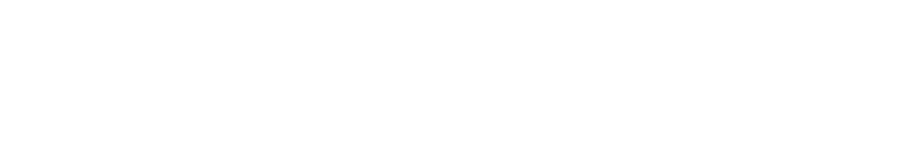
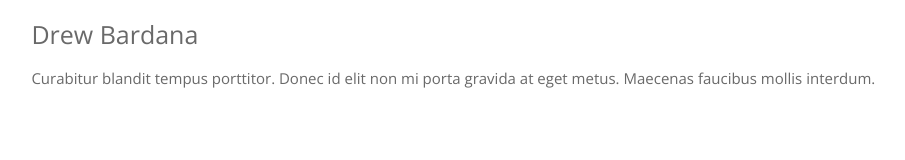
Before and after one commit to biancakrause/simple-project, a plain HTML site: page index.html in a window 1280 px wide. Shown: the whole page, without its empty margins (103-1008 px from the left). Drawn offline with nearby package versions, Linux system fonts and the light colour scheme.

Commit message:
text css updates

```diff
--- a/css/mystyle.css
+++ b/css/mystyle.css
@@ -0,0 +1,17 @@
+.headline {
+    font-family: 'Open Sans', sans-serif;
+    font-size:25px;
+    color:dimgray;
+    font-weight:300;
+}
+
+.bio-description {
+    font-family: 'Open Sans', sans-serif;
+    font-size:15px;
+    color:dimgray;
+}
+
+.bio {
+    margin: 0 auto;
+    width:80%;
+}
--- a/index.html
+++ b/index.html
@@ -4,17 +4,14 @@
 <head>
     <title>simple title</title>
     <link rel="stylesheet" href="css/mystyle.css"/>
+    <link href='http://fonts.googleapis.com/css?family=Open+Sans:400,300' rel='stylesheet' type='text/css'>
 </head>
 
 <body>
-    <section></section>
-
-
-    <section class="bio">
-
-
-    </section>
-
-</body>
+    <div class="bio">
+    <h1 class="headline">Drew Bardana</h1>
+    <p class="bio-description">Curabitur blandit tempus porttitor. Donec id elit non mi porta gravida at eget metus. Maecenas faucibus mollis interdum.</p>
+    </div>
+    </body>
 
 </html>
```
